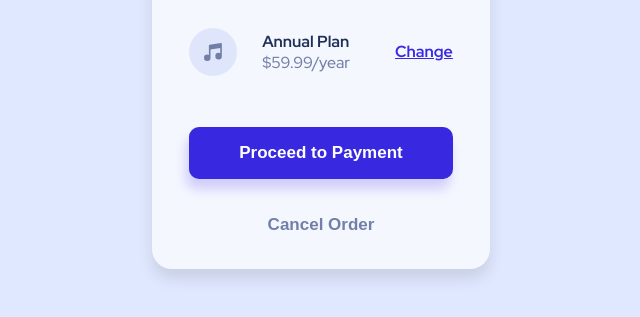
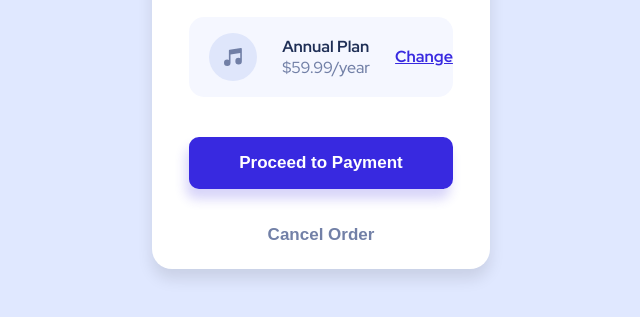
Before and after one commit to carloseag1609/fm-order-summary-card, a plain HTML site: page index.html in a window 1280 px wide. Shown: the part 431-748 px from the top of the page, without its empty margins (319-959 px from the left). Drawn offline with Linux system fonts and the light colour scheme.

Commit message:
Add card plan background color and border radius

```diff
--- a/styles.css
+++ b/styles.css
@@ -36,7 +36,7 @@ body {
 }
 
 .card {
-  background-color: var(--very-pale-blue);
+  background-color: white;
   border-radius: 2rem;
   box-shadow: 0 10px 15px rgba(0, 0, 0, 0.1);
   margin: 3rem auto;
@@ -89,11 +89,14 @@ body {
 
 .card__plan {
   align-items: center;
+  background-color: var(--very-pale-blue);
+  border-radius: 1.5rem;
   display: flex;
   gap: 2.5rem;
   height: 7rem;
   justify-content: space-between;
   margin: 2rem 0;
+  padding: 4rem 2rem;
   width: 100%;
 }
 
```
